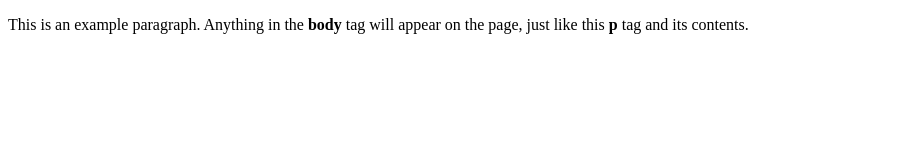
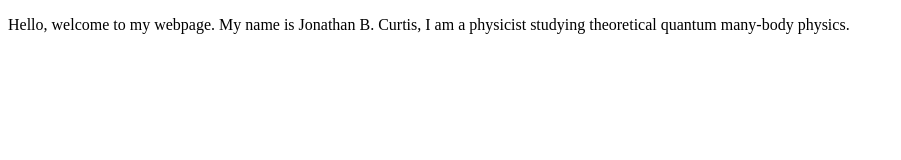
Before and after one commit to j-curtis/j-curtis.github.io-old, a plain HTML site: page index.html in a window 1280 px wide. Shown: the whole page, without its empty margins (0-901 px from the left). Drawn offline with Linux system fonts and the light colour scheme.

Commit message:
Update index.html

```diff
--- a/index.html
+++ b/index.html
@@ -1,9 +1,9 @@
 <!doctype html>
 <html>
   <head>
-    <title>This is the title of the webpage!</title>
+    <title>Jonathan B. Curtis</title>
   </head>
   <body>
-    <p>This is an example paragraph. Anything in the <strong>body</strong> tag will appear on the page, just like this <strong>p</strong> tag and its contents.</p>
+    <p>Hello, welcome to my webpage. My name is Jonathan B. Curtis, I am a physicist studying theoretical quantum many-body physics. </p>
   </body>
 </html>
```
